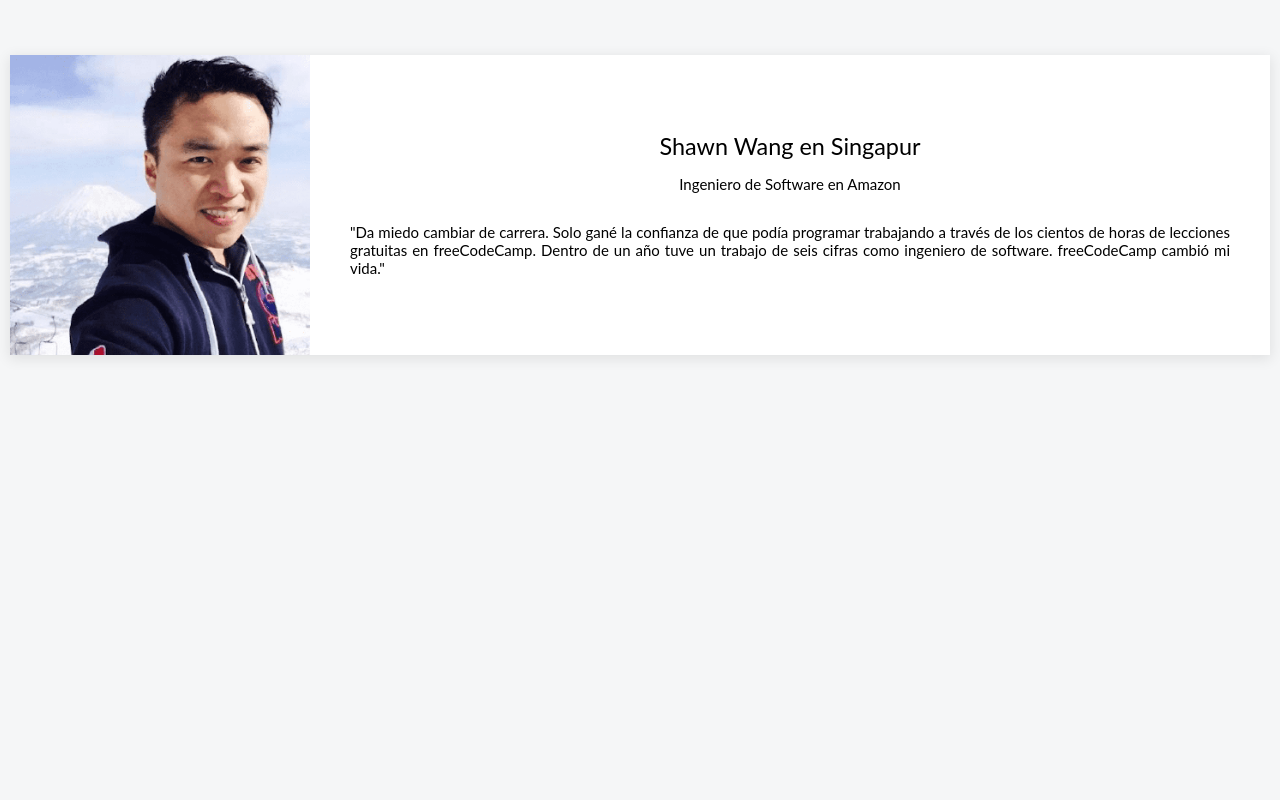
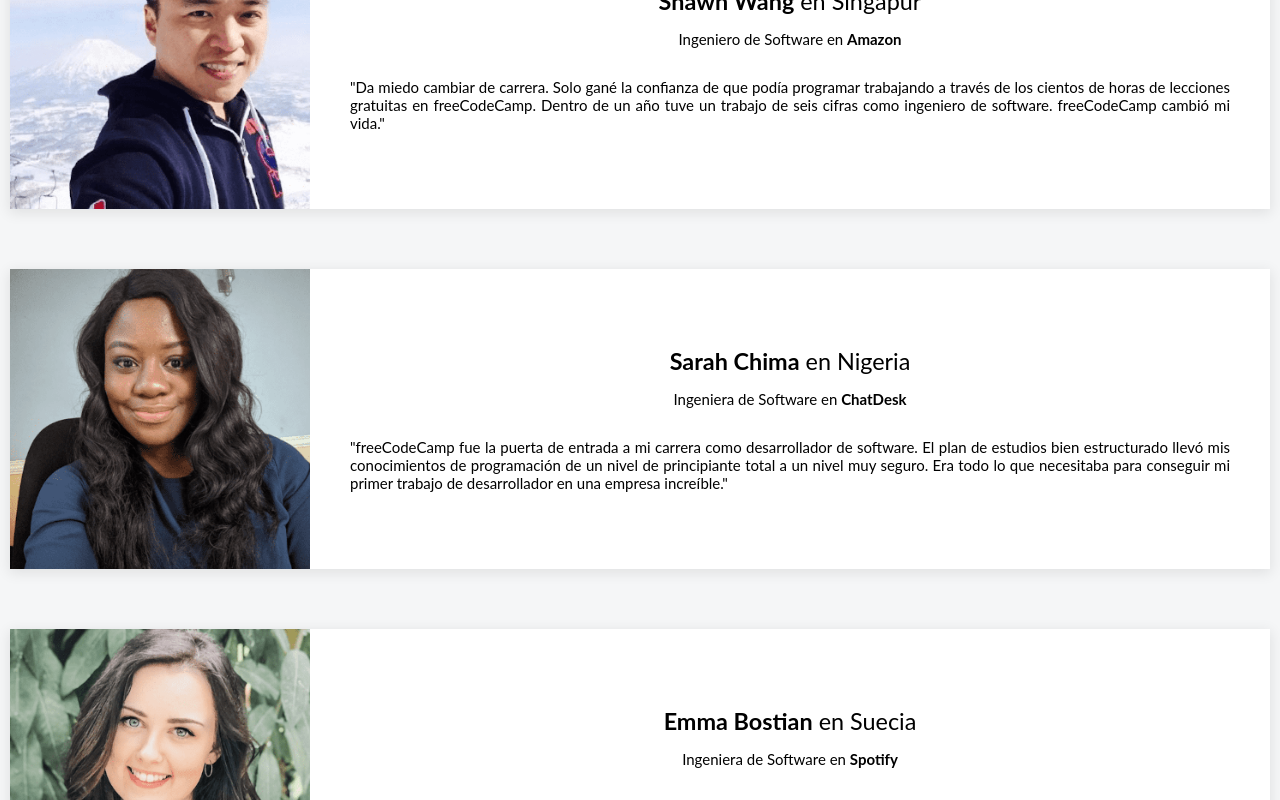
Before and after one commit to franciscocasillas/my-first-react-app, a React (Create React App) app: page / in a window 1280 px wide. Shown: the part 280-1080 px from the top of the page. Before the commit the page ends 800 px from the top, so only its background shows below. Built offline with nearby package versions, Linux system fonts and the light colour scheme.

Commit message:
Fix component Testimonio

```diff
--- a/src/App.js
+++ b/src/App.js
@@ -15,6 +15,22 @@ function App() {
 					empresa="Amazon"
 					testimonio="Da miedo cambiar de carrera. Solo gané la confianza de que podía programar trabajando a través de los cientos de horas de lecciones gratuitas en freeCodeCamp. Dentro de un año tuve un trabajo de seis cifras como ingeniero de software. freeCodeCamp cambió mi vida."
 				/>
+				<Testimonio
+					nombre="Sarah Chima"
+					pais="Nigeria"
+					imagen="Sarah"
+					cargo="Ingeniera de Software"
+					empresa="ChatDesk"
+					testimonio="freeCodeCamp fue la puerta de entrada a mi carrera como desarrollador de software. El plan de estudios bien estructurado llevó mis conocimientos de programación de un nivel de principiante total a un nivel muy seguro. Era todo lo que necesitaba para conseguir mi primer trabajo de desarrollador en una empresa increíble."
+				/>
+				<Testimonio
+					nombre="Emma Bostian"
+					pais="Suecia"
+					imagen="Emma"
+					cargo="Ingeniera de Software"
+					empresa="Spotify"
+					testimonio="Siempre he tenido problemas para aprender JavaScript. He tomado muchos cursos, pero el curso de freeCodeCamp fue el que se quedó. Estudiar JavaScript, así como estructuras de datos y algoritmos en freeCodeCamp me dio las habilidades y la confianza que necesitaba para conseguir el trabajo de mis sueños como ingeniero de software en Spotify."
+				/>
 			</div>
 		</div>
 	);
--- a/src/components/Testimonio.js
+++ b/src/components/Testimonio.js
@@ -11,10 +11,10 @@ function Testimonio(props) {
 			/>
 			<div className="contenedor-texto-testimonio">
 				<p className="nombre-testimonio">
-					{props.nombre} en {props.pais}
+					<strong>{props.nombre}</strong> en {props.pais}
 				</p>
 				<p className="cargo-testimonio">
-					{props.cargo} en {props.empresa}
+					{props.cargo} en <strong>{props.empresa}</strong>
 				</p>
 				<p className="texto-testimonio">"{props.testimonio}"</p>
 			</div>
--- a/src/stylesheets/Testimonio.css
+++ b/src/stylesheets/Testimonio.css
@@ -1,5 +1,6 @@
 .contenedor-testimonio {
-	width: 100%;
+	min-width: 1117;
+	max-width: 100%;
 	height: 300px;
 	margin: 10px 10px 50px;
 	display: flex;
```
